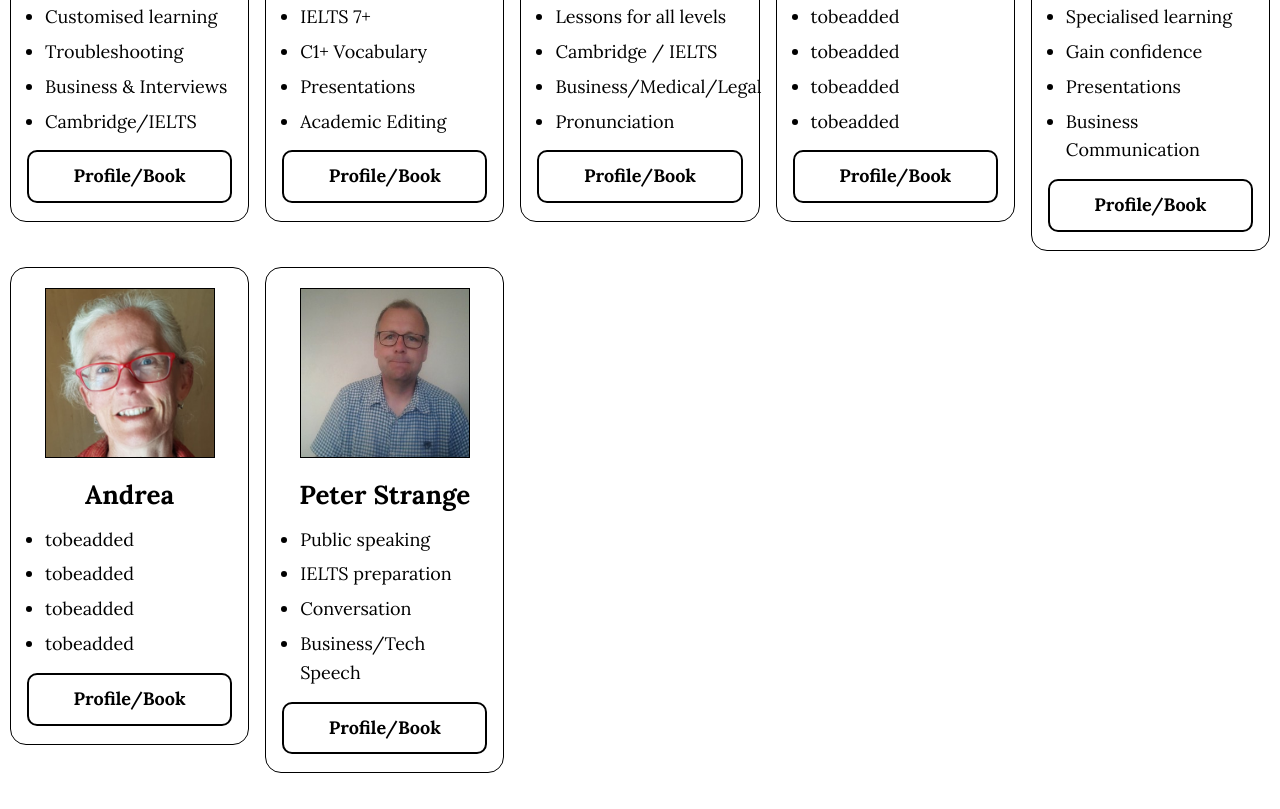
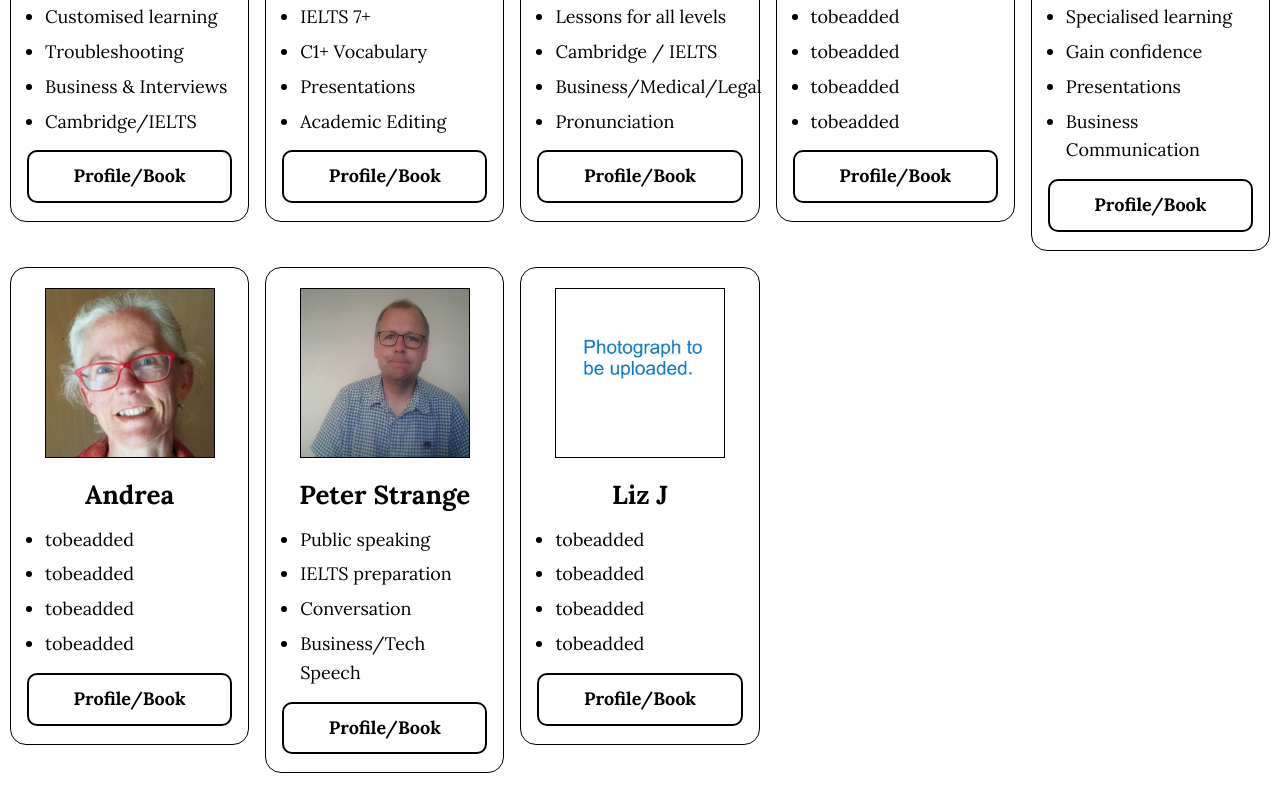
Before and after one commit to VoynichManuscriptDecoded/englishtutorsonline, a plain HTML site: page tutors/index.html in a window 1280 px wide. Shown: the part 448-1257 px from the top of the page. Drawn offline with Linux system fonts and the light colour scheme.

Commit message:
Update index.html

```diff
--- a/tutors/index.html
+++ b/tutors/index.html
@@ -353,6 +353,18 @@
         <a class="btn" href="007Peter/">Profile/Book</a>
       </div>
 
+            <!-- 8) LIZ J -->
+      <div class="tutor-card" data-packages="yes">
+        <img src="image.jpeg" alt="Peter">
+        <h2>Liz J</h2>
+        <ul class="tutor-bullets">
+          <li>tobeadded</li>
+          <li>tobeadded</li>
+          <li>tobeadded</li>
+          <li>tobeadded</li>
+        </ul>
+        <a class="btn" href="008Liz/">Profile/Book</a>
+      </div>
     </div>
   </div>
 
```
